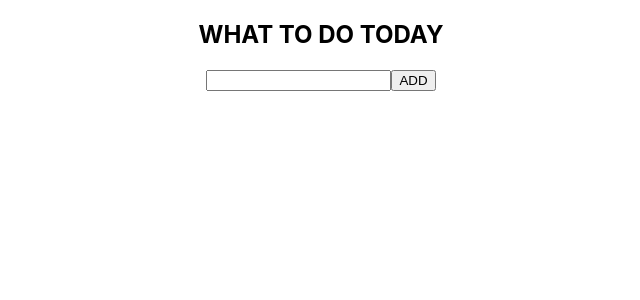
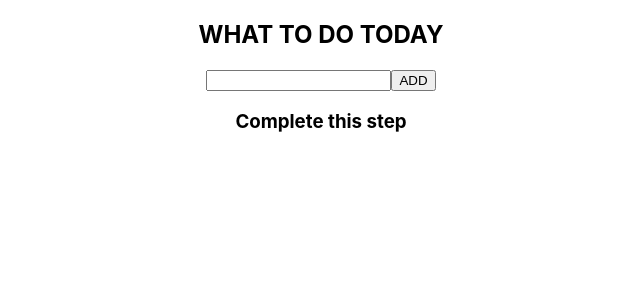
Before and after one commit to Tasups/Daily-Todo, a React (Create React App) app: page / in a window 1280 px wide. Shown: the top 300 px of the page, without its empty margins (319-959 px from the left). Built offline with nearby package versions, Linux system fonts and the light colour scheme.

Commit message:
add addTask functionality without nanoid npm installed

```diff
--- a/src/App.js
+++ b/src/App.js
@@ -5,19 +5,22 @@ import './App.css';
 import TodoList from './TodoList.js';
 import TodoInput from './TodoInput';
 
+import DATA from './task_data.js';
+
 
 function App() {
 
-  const [name, setName] = useState('');
+  const [tasks, setTasks] = useState(DATA);
 
-  const addTodo = (name) => {
-    alert(name);
+  const addTask = (name) => {
+    const newTask = { id: "id", name: name, completed: false }
+    setTasks([...tasks, newTask]);
   }
 
   return (
     <div className="App">
-      <TodoInput addTodo={addTodo}/>
-      {/*<TodoList/>*/}
+      <TodoInput addTodo={addTask}/>
+      <TodoList todos={tasks} />
     </div>
   );
 }
--- a/src/Todo.js
+++ b/src/Todo.js
@@ -3,7 +3,7 @@ import React from 'react';
 const Todo = ({ todo }) => {
   return (
     <div>
-      <h3>{todo}</h3>
+      <h3>{todo.name}</h3>
     </div>
   )
 }
--- a/src/TodoInput.js
+++ b/src/TodoInput.js
@@ -1,4 +1,5 @@
 import React, { useState } from 'react';
+
 
 const TodoInput = ({ addTodo }) => {
 
@@ -10,7 +11,7 @@ const TodoInput = ({ addTodo }) => {
 
   const handleSubmit = (e) => {
     e.preventDefault();
-    addTodo(name);
+    name.length > 0 && addTodo(name);
     setName("");
   }
 
--- a/src/TodoList.js
+++ b/src/TodoList.js
@@ -8,7 +8,12 @@ const TodoList = ({ todos }) => {
       {
         todos.map((todo) => {
         return(
-          <Todo todo={todo}/>
+          <Todo
+            id={todo.id}
+            todo={todo}
+            key={todo.key}
+            completed={todo.completed}
+          />
         )
         })
       }
--- /dev/null
+++ b/src/task_data.js
@@ -0,0 +1,10 @@
+const DATA = [
+  {
+    id: "one",
+    key: "one",
+    name: "Complete this step",
+    completed: false
+  }
+  ];
+
+  export default DATA;
```
